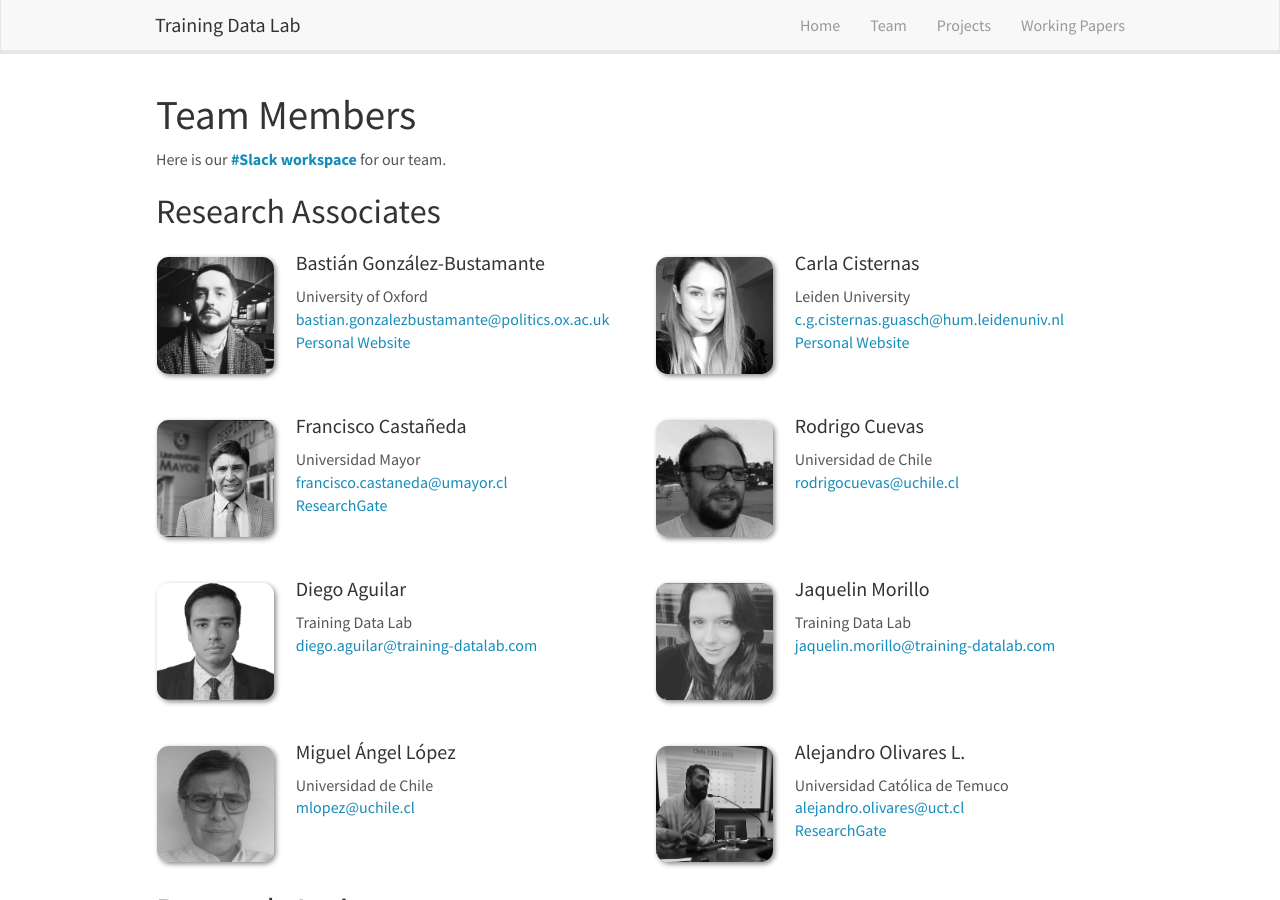
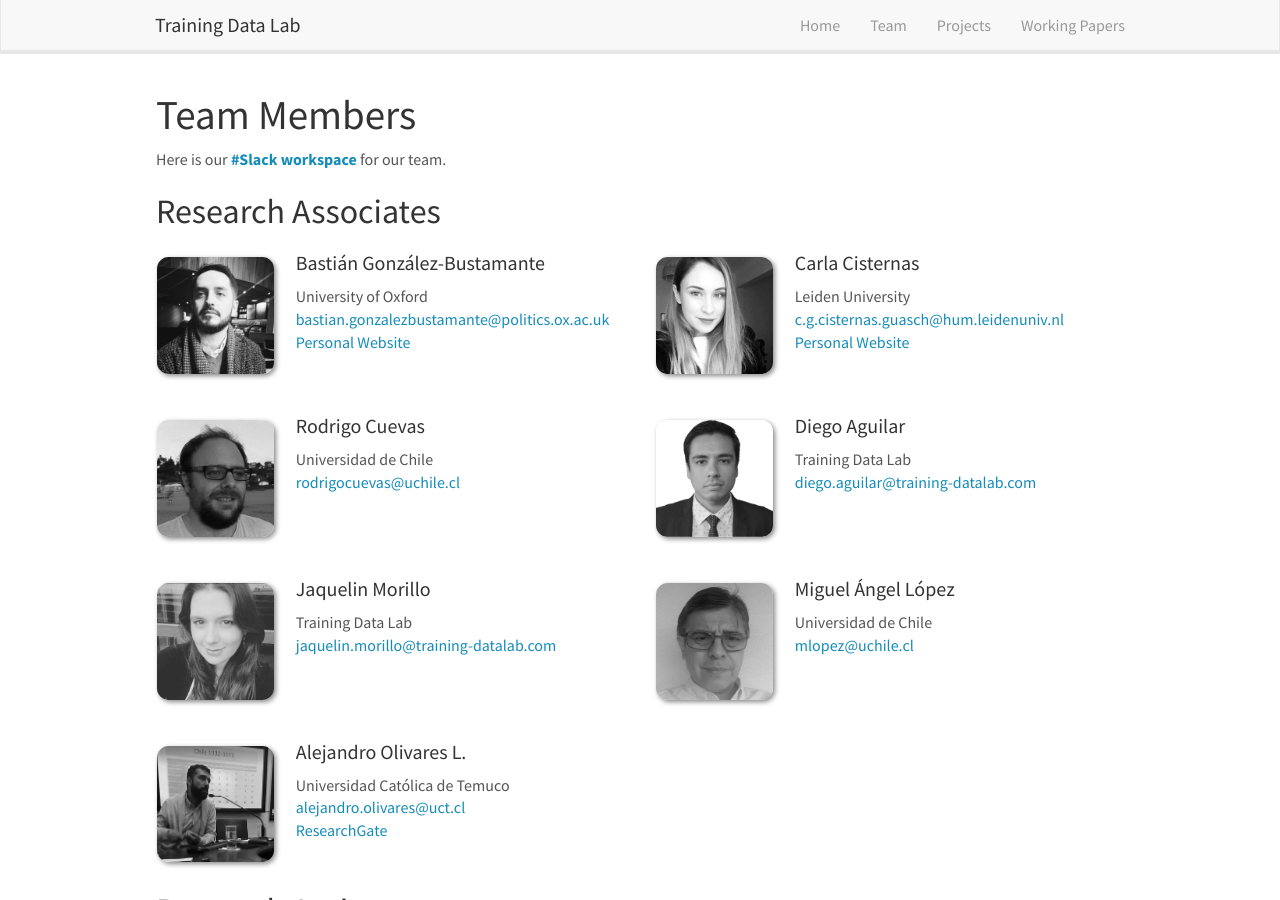
Before and after one commit to training-datalab/old-training-datalab.com, a Jekyll site: the page built from _pages/team.md, in a window 1280 px wide and 900 px high. Built offline with Jekyll 4.4.1, drawn with Linux system fonts in a browser that asks for light colours; nearby versions of some CDN libraries.

Commit message:
Update researchers.yml

```diff
--- a/_data/researchers.yml
+++ b/_data/researchers.yml
@@ -9,12 +9,6 @@
   info: Leiden University
   email: c.g.cisternas.guasch@hum.leidenuniv.nl
   website: <a href="https://carlacisternas.com/" target="_blank">Personal Website</a>
-
-- name: Francisco Castañeda
-  photo: fcastaneda.jpg
-  info: Universidad Mayor
-  email: francisco.castaneda@umayor.cl
-  website: <a href="https://www.researchgate.net/profile/Francisco-Castaneda-5" target="_blank">ResearchGate</a>
 
 - name: Rodrigo Cuevas
   photo: rcuevas.jpg
```
